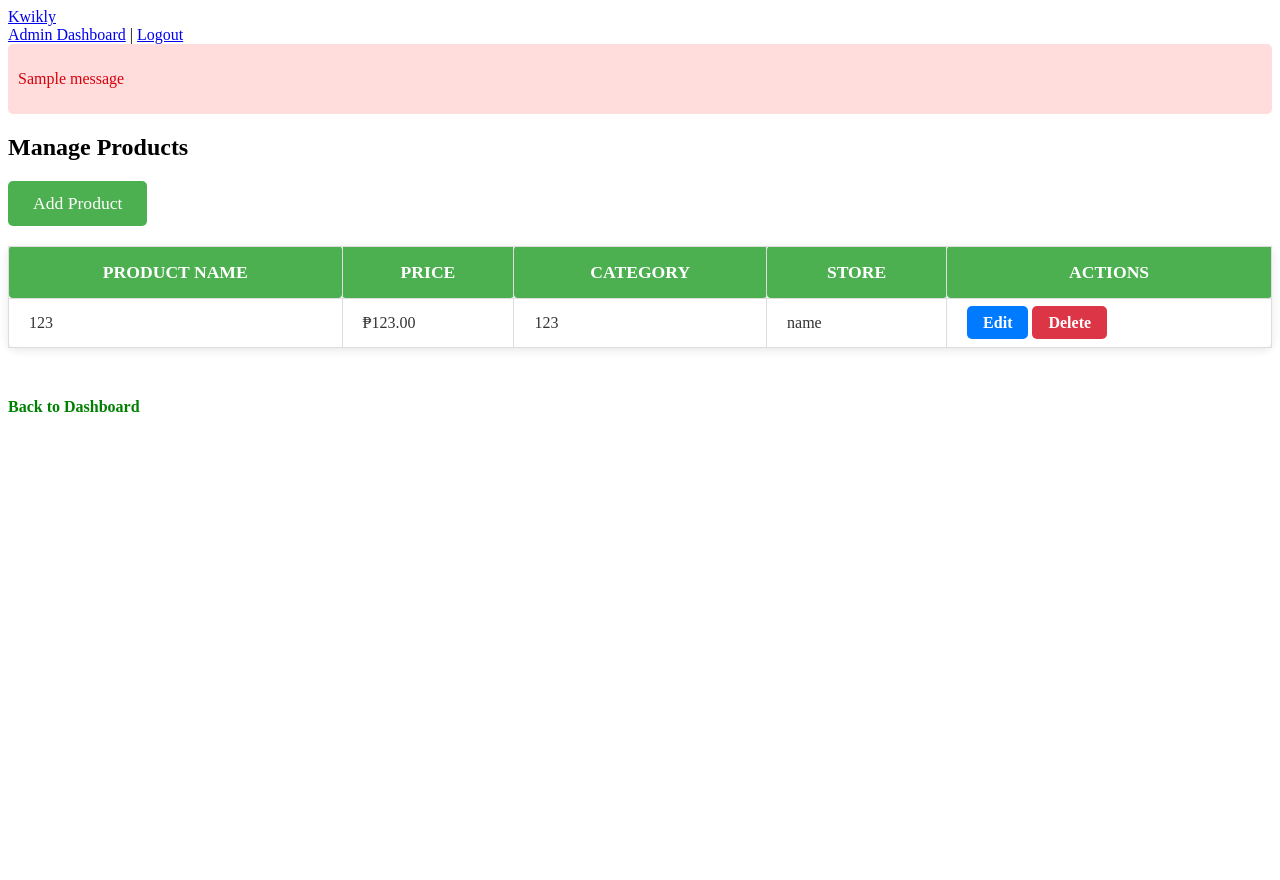
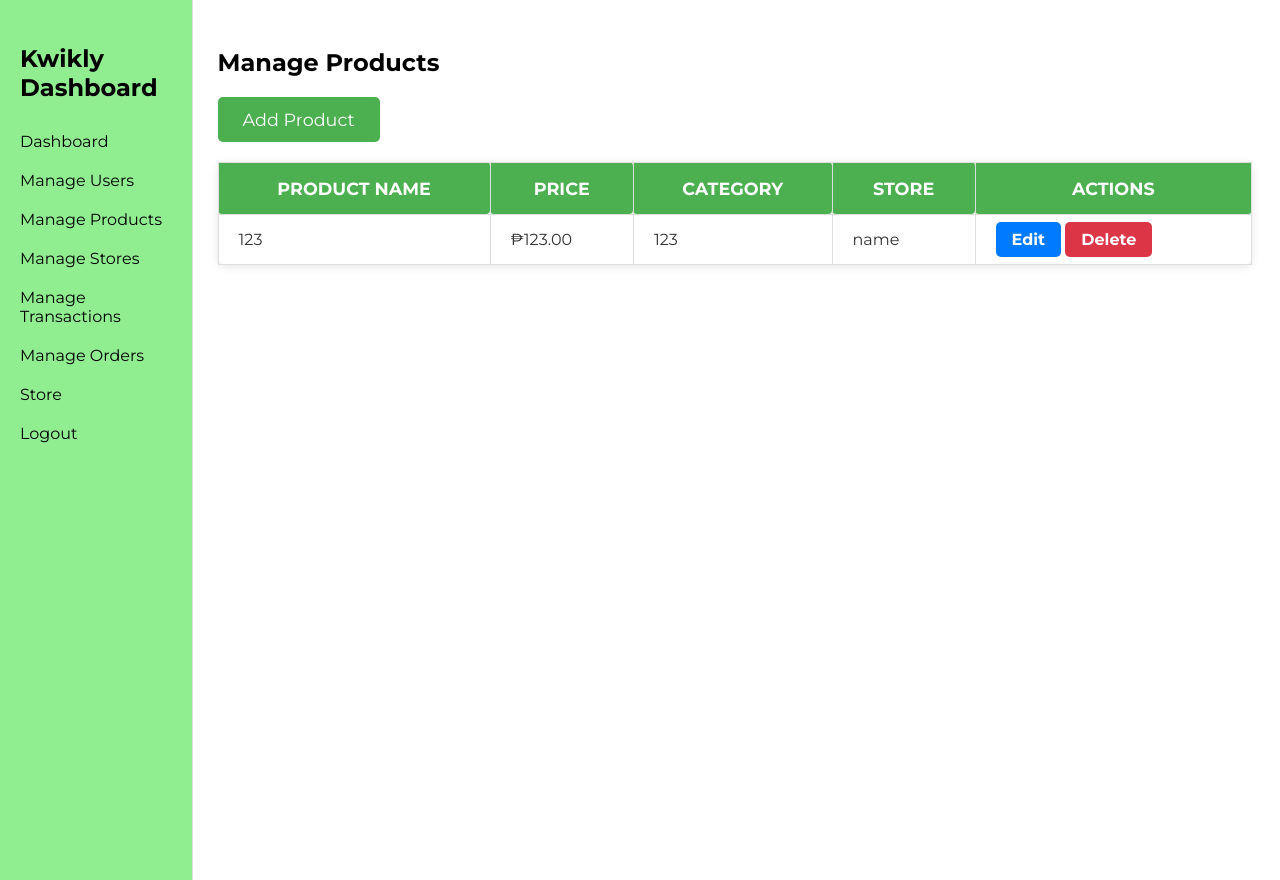
Before and after one commit to biodio332/IM2-Materials, a Django app: page /manage_products/ in a window 1280 px wide. Run offline with Django 5.2, Linux system fonts and the light colour scheme; a user stored in the database is signed in; data comes from the database, SQL or seed files in the repository; both versions use the stored data as it was after the commit; tables that the repository leaves empty hold one stand-in row (values such as "Sample post"); one stand-in notice (Sample message) is shown.

Commit message:
Transfer Admin UI

```diff
--- a/Kwikly/kwikly/main/templates/components/sidebar.html
+++ b/Kwikly/kwikly/main/templates/components/sidebar.html
@@ -53,6 +53,8 @@
     <a href="{% url 'manage_products' %}" class="sidebar-item">Manage Products</a>
     <a href="{% url 'manage_stores' %}" class="sidebar-item">Manage Stores</a>
     <a href="{% url 'manage_transactions' %}"class="sidebar-item" >Manage Transactions</a>
+    <a href="{% url 'manage_orders' %}"class="sidebar-item">Manage Orders</a>
+
 
     <a href="{% url 'store' %}" class="sidebar-item">Store</a>
     <a href="{% url 'logout' %}" class="sidebar-item">Logout</a>
--- a/Kwikly/kwikly/main/templates/manage_products.html
+++ b/Kwikly/kwikly/main/templates/manage_products.html
@@ -6,20 +6,14 @@
     <title>Manage Products</title>
     <link rel="icon" type="image/x-icon" href="/media/uploads/products/kwikly.png">
     <link rel="stylesheet" href="{% static 'manages_style.css' %}">
+    <link rel="stylesheet" href="{% static 'dashboard.css' %}">
 </head>
 <body>
-    {% include 'header.html' %}
-    {% if messages %}
-                <div class="alert">
-                    {% for message in messages %}
-                        <p>{{ message }}</p>
-                    {% endfor %}
-                </div>
-            {% endif %}
-        <h2>Manage Products</h2>
+    {% include 'components/sidebar.html' %}
+
+    <div class="page-content">
         <div class="center-container">
-
-
+            <h2 class="page-title">Manage Products</h2>
             <!-- Styled Add Product Button -->
             <a href="{% url 'add_product' %}" class="add-user-btn">Add Product</a> <!-- Apply the button styling here -->
 
@@ -54,8 +48,7 @@
                     {% endfor %}
                 </tbody>
             </table>
-
-        <a href="{% url 'admin_dashboard' %}" class="back-link">Back to Dashboard</a>
+        </div>
     </div>
 </body>
 </html>
```
Also changed, not shown: Kwikly/kwikly/main/templates/manage_stores.html (+6 -4 lines), Kwikly/kwikly/main/templates/manage_users.html (+6 -4 lines), Kwikly/kwikly/db.sqlite3. Lines whose indentation alone changed are shown as unchanged.
